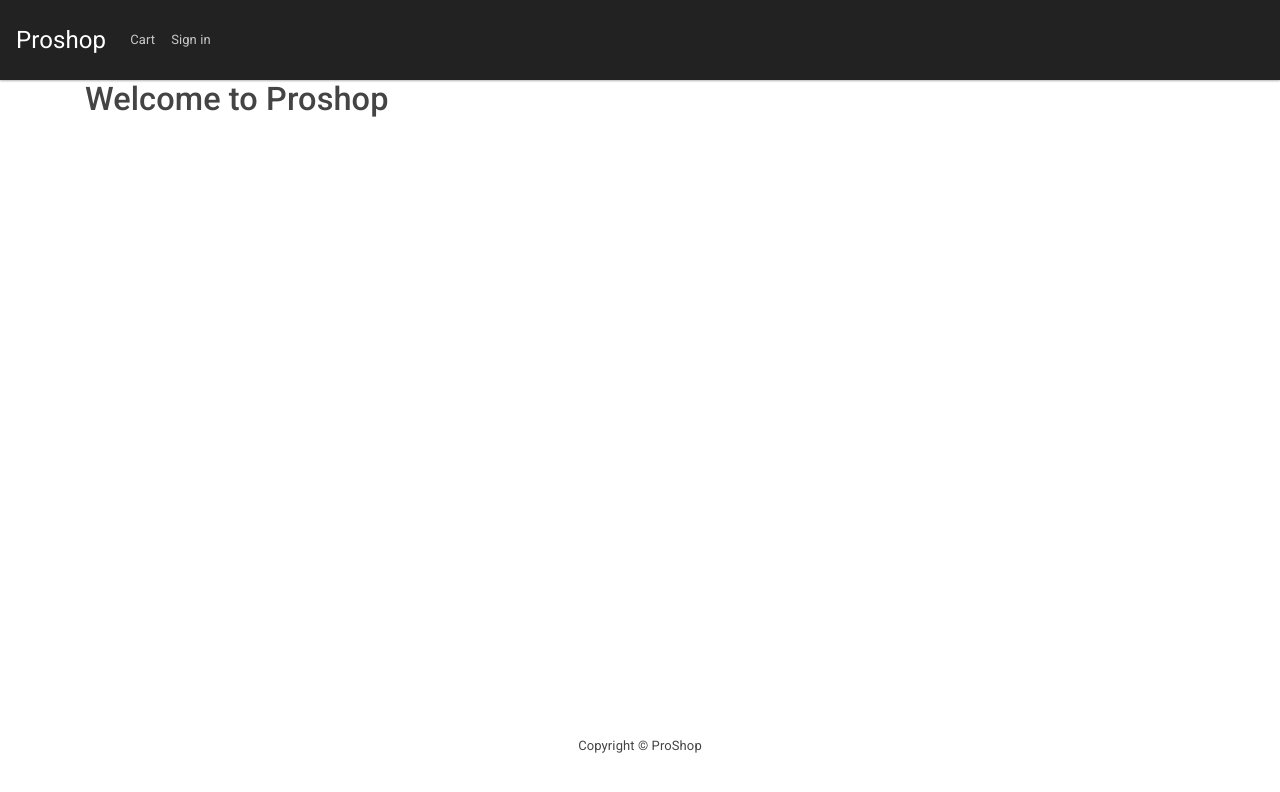
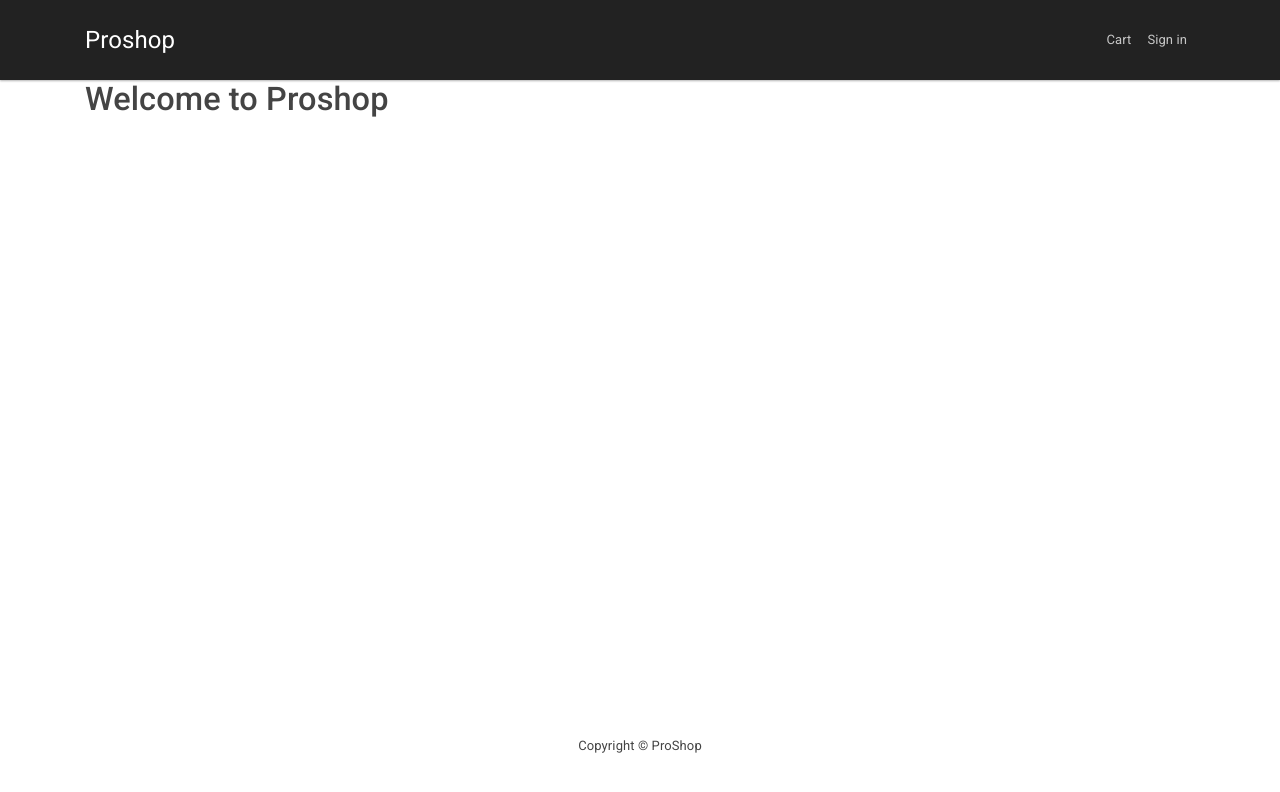
Before and after one commit to grabania/proshop, a React (Create React App) app in the folder frontend/: page / in a window 1280 px wide. Shown: the top 792 px of the page. Built offline with nearby package versions, Linux system fonts and the light colour scheme; the HTML template or start-up script is replaced by a standard one.

Commit message:
Add Container & change Nav className in Header.js

```diff
--- a/frontend/src/components/Header.js
+++ b/frontend/src/components/Header.js
@@ -4,15 +4,17 @@ import { Navbar, Nav, Container } from "react-bootstrap"
 const Header = () => {
   return (
     <header>
-      <Navbar bg='dark' variant="dark" expand='lg' collapseOnSelect>
+      <Navbar bg='dark' variant='dark' expand='lg' collapseOnSelect>
+        <Container>
           <Navbar.Brand href='/'>Proshop</Navbar.Brand>
           <Navbar.Toggle aria-controls='basic-navbar-nav' />
           <Navbar.Collapse id='basic-navbar-nav'>
-          <Nav className='mr-auto'>
+            <Nav className='ml-auto'>
               <Nav.Link href='/cart'>Cart</Nav.Link>
               <Nav.Link href='/login'>Sign in</Nav.Link>
             </Nav>
           </Navbar.Collapse>
+        </Container>
       </Navbar>
     </header>
   )
```
Lines whose indentation alone changed are shown as unchanged.
